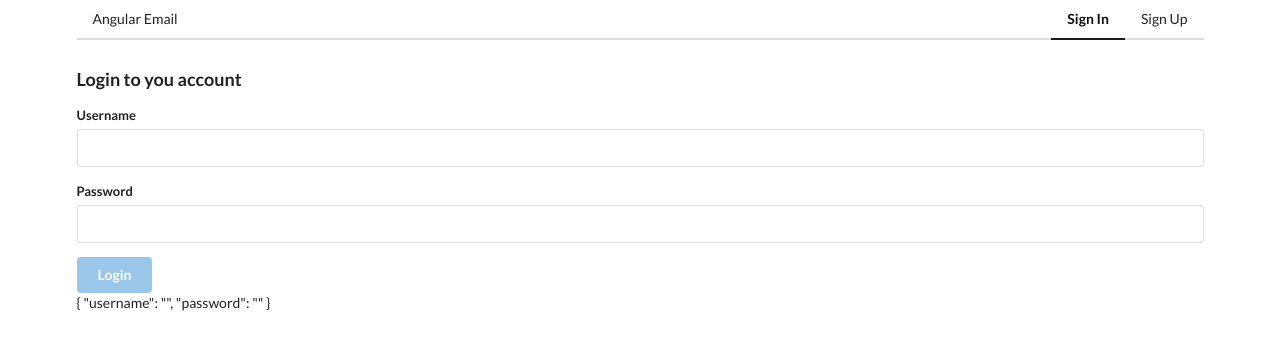
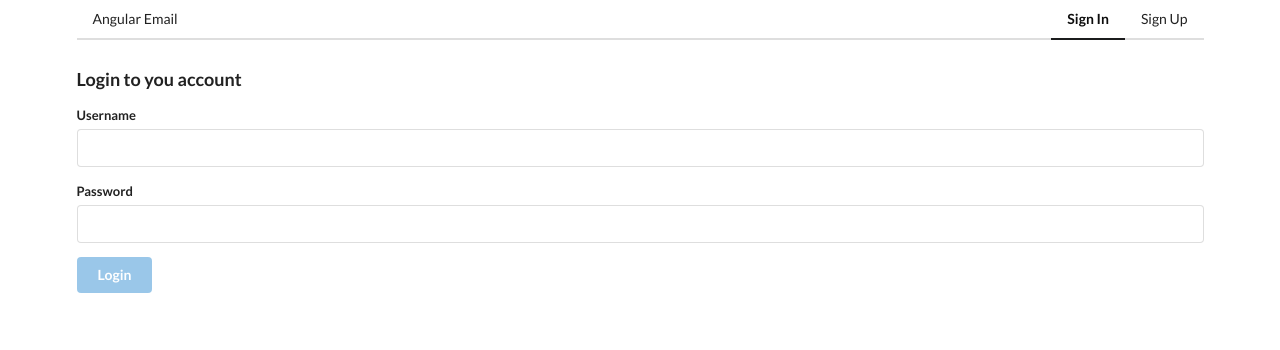
Before and after one commit to neokyuubi/emailclient, an Angular app: page / in a window 1280 px wide. Shown: the top 350 px of the page. Built offline with nearby package versions, Linux system fonts and the light colour scheme; no server answers.

Commit message:
added error handle

```diff
--- a/src/app/auth/signin/signin.component.html
+++ b/src/app/auth/signin/signin.component.html
@@ -8,17 +8,11 @@
         <p *ngIf="authForm.errors?.['signInError']">
             Email/Username not found or Invalid password
         </p>
-        <!-- <p *ngIf="authForm.errors?.['noConnection']">
-            Please check your internet, sign up failed !
-        </p>
-        <p *ngIf="authForm.errors?.['unknownError']">
-            Failed to sign up !
-        </p> -->
     </div>
     <div>
         <button [disabled]="!authForm.valid" class="ui submit button primary">Login</button>
     </div>
-    <div>
+    <!-- <div>
         {{ authForm.value | json}}
-    </div>
+    </div> -->
 </form>
```
